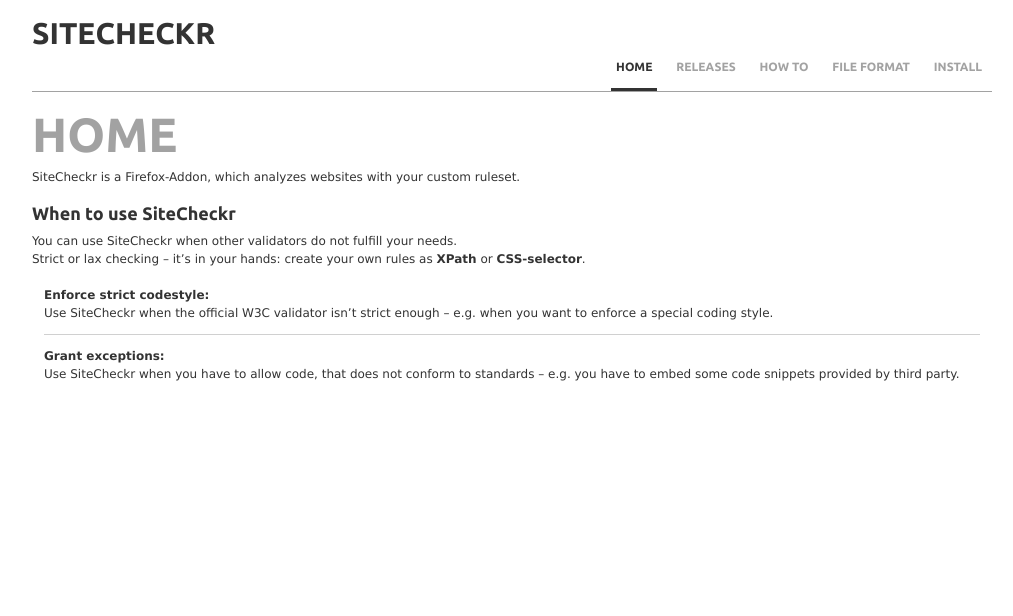
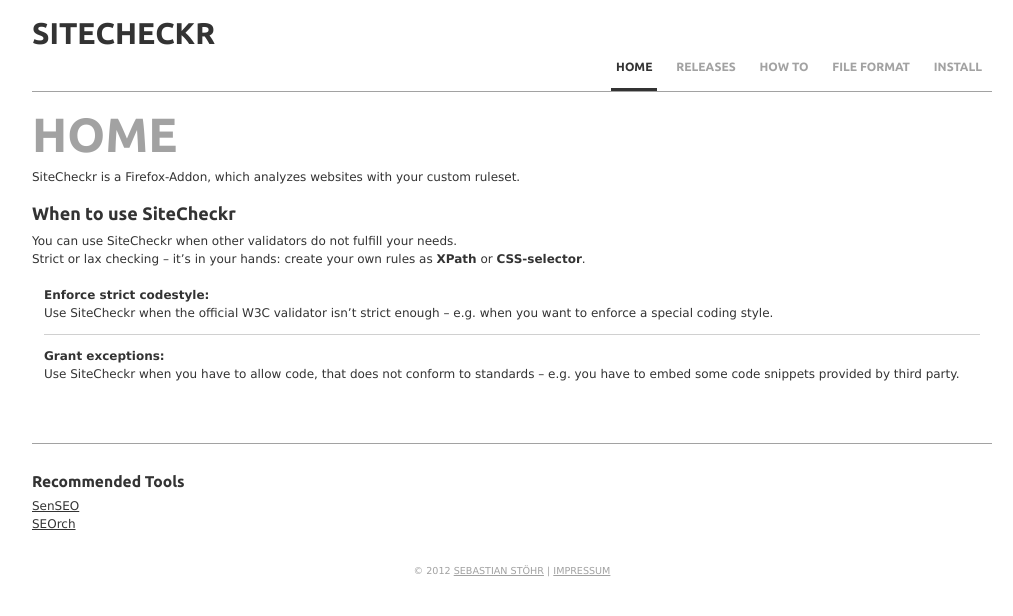
Before and after one commit to nicosteiner/SiteCheckr, a Jekyll site: the page built from index.html, in a window 1280 px wide. Shown: the top 616 px of the page, without its empty margins (128-1141 px from the left). Built offline with Jekyll 4.4.1, drawn with Linux system fonts in a browser that asks for light colours.

Commit message:
footer, utf-8 encoding

```diff
--- /dev/null
+++ b/_includes/footer-links.html
@@ -0,0 +1,9 @@
+<ul>
+    <li class="widget">
+        <h3>Recommended Tools</h3>
+        <ul class="xoxo blogroll">
+            <li><a href="http://www.sensational-seo.com/" rel="external" title="SenSEO Firefox AddOn">SenSEO</a></li>
+            <li><a href="http://www.seorch.eu/" rel="external" title="OnPage SEO-Tool">SEOrch</a></li>
+        </ul>
+    </li>
+</ul>
--- a/_layouts/main.html
+++ b/_layouts/main.html
@@ -3,6 +3,7 @@
 <head>
     <title>{{ page.title }} - SiteCheckr</title>
     <link rel="stylesheet" type="text/css" href="{{ site.base }}/res/style/style.css" />
+    <meta charset="UTF-8" />
 </head>
 <body>
     <div id="wrap">
@@ -11,11 +12,22 @@
             {% include header-navigation.html %}
         </header>
 
-        <div id="content">
+        <div id="content" class="clearfix">
             <h2 class="page-title">{{ page.title }}</h2>
 
             {{ content }}
 
         </div>
+
+        <aside class="clearfix">
+            <section id="first">
+                {% include footer-links.html %}
+            </section>
+        </aside>
+
+        <footer>
+            &copy; {{ site.time | date: "%Y" }}
+            <a href="http://www.sebastianstoehr.de/" title="Sebastian Stöhr" rel="author external">Sebastian Stöhr</a> | <a href="http://fwlink.sebastianstoehr.de/impressum/" title="Impressum" rel="external">Impressum</a>
+        </footer>
     </div>
 </body>
```
